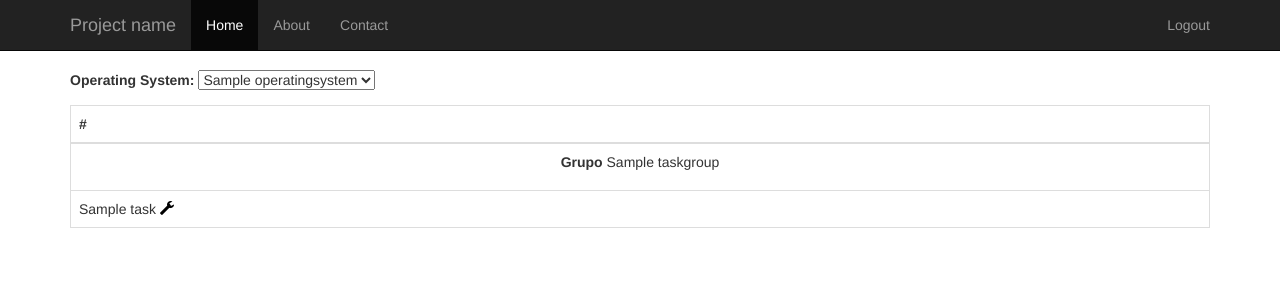
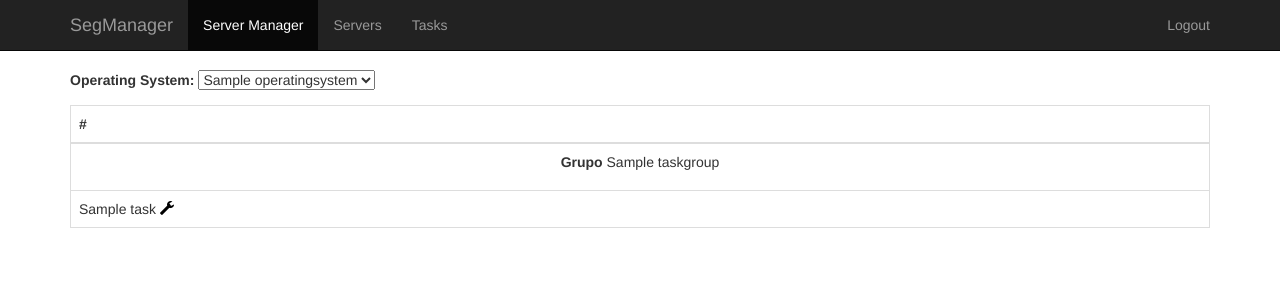
Before and after one commit to data-tsunami/seg_mngr, a Django app: page /server_manager/1/ in a window 1280 px wide. Shown: the top 300 px of the page. Run offline with Django 3.2, Linux system fonts and the light colour scheme; a user stored in the database is signed in; tables that the repository leaves empty hold one stand-in row (values such as "Sample post"); parts of the project's set-up code (start-up, migrations or seed data) failed here and were passed over; some libraries are stand-ins or nearby versions.

Commit message:
SegManager Implementacion SEGMNGR-37

```diff
--- a/seg_mngr/templates/seg_mngr/base.html
+++ b/seg_mngr/templates/seg_mngr/base.html
@@ -30,13 +30,13 @@
             <span class="icon-bar"></span>
             <span class="icon-bar"></span>
           </button>
-          <a class="navbar-brand" href="#">Project name</a>
+          <a class="navbar-brand" href="/server_manager/0">SegManager</a>
         </div>
         <div class="collapse navbar-collapse">
           <ul class="nav navbar-nav">
-            <li class="active"><a href="#">Home</a></li>
-            <li><a href="#about">About</a></li>
-            <li><a href="#contact">Contact</a></li>
+            <li class="active"><a href="/server_manager/0">Server Manager</a></li>
+            <li><a href="/admin/seg_mngr/server/" target="_blank">Servers</a></li>
+            <li><a href="/admin/seg_mngr/task/" target="_blank">Tasks</a></li>
           </ul>
           <ul class="nav navbar-nav navbar-right">
           {% if user.is_authenticated %}
```
